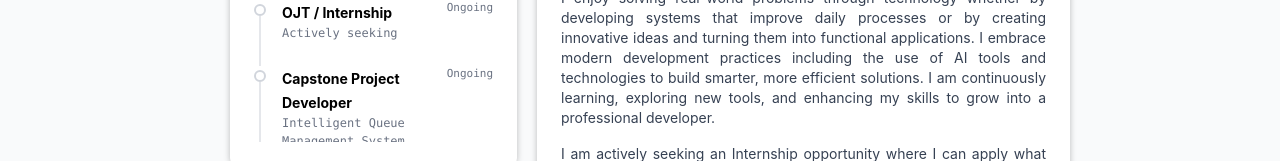
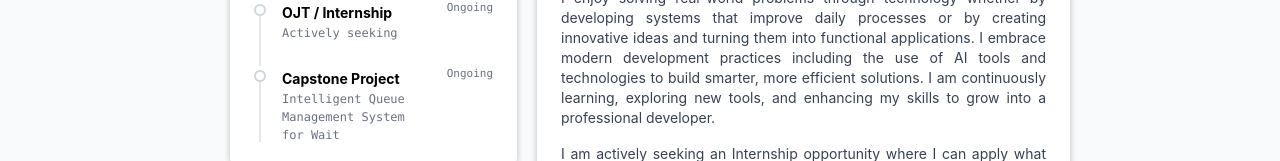
Before and after one commit to ehrvayn/Portfolio, a React (Vite) app: page / in a window 1280 px wide. Shown: the part 432-593 px from the top of the page. Built offline with nearby package versions, Linux system fonts and the light colour scheme; no server answers; what groq-sdk would draw is missing.

Commit message:
minor fix

```diff
--- a/src/components/ChatBot.jsx
+++ b/src/components/ChatBot.jsx
@@ -17,7 +17,7 @@ function ChatBot() {
 
   const [open, setOpen] = useState(false);
   const [showBanner, setShowBanner] = useState(false);
-  const [hasBeenOpened, setHasBeenOpened] = useState(false); // New: Tracks if chat was opened once
+  const [hasBeenOpened, setHasBeenOpened] = useState(false);
   const [messages, setMessages] = useState([welcomeMessage]);
   const [input, setInput] = useState("");
   const [loading, setLoading] = useState(false);
--- a/src/components/containers/Experience.jsx
+++ b/src/components/containers/Experience.jsx
@@ -29,7 +29,7 @@ function Experience() {
             active: false,
           },
           {
-            title: "Capstone Project Developer",
+            title: "Capstone Project",
             sub: "Intelligent Queue Management System for Wait Transparency",
             year: "Ongoing",
             active: false,
```
